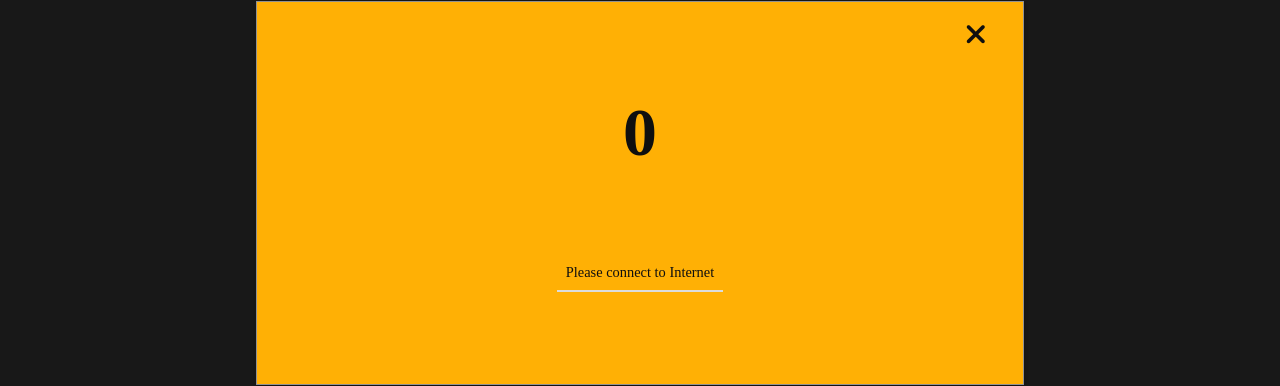
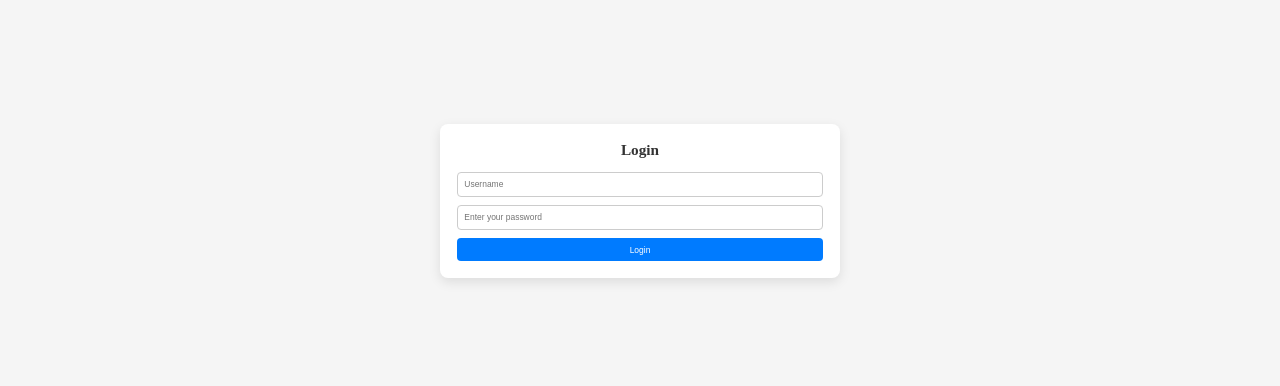
Before and after one commit to MohsinKokani/MoKoTube, a React (Create React App) app: page / in a window 1280 px wide. Shown: the part 199-585 px from the top of the page. Built offline with nearby package versions, Linux system fonts and the light colour scheme; no server answers.

Commit message:
Added Login component

```diff
--- a/src/App.css
+++ b/src/App.css
@@ -601,6 +601,58 @@ span {
     width: 10rem;
 }
 
+
+/* Login.css */
+
+.login-container {
+    height: 100vh;
+    display: flex;
+    align-items: center;
+    justify-content: center;
+    background-color: #f5f5f5;
+}
+
+.login-box {
+    max-width: 400px;
+    width: 100%;
+    padding: 2rem;
+    box-shadow: 0 4px 12px rgba(0, 0, 0, 0.1);
+    background-color: #fff;
+    border-radius: 8px;
+    text-align: center;
+}
+
+.login-box h2 {
+    margin-bottom: 1.5rem;
+    font-size: 1.8rem;
+    color: #333;
+}
+
+.login-input {
+    padding: 0.75rem;
+    width: 100%;
+    margin-bottom: 1rem;
+    border: 1px solid #ccc;
+    border-radius: 4px;
+    font-size: 1rem;
+}
+
+.login-button {
+    width: 100%;
+    padding: 0.75rem;
+    background-color: #007bff;
+    color: #fff;
+    border: none;
+    border-radius: 4px;
+    font-size: 1rem;
+    cursor: pointer;
+}
+
+.error-message {
+    color: red;
+    margin-top: 1rem;
+}
+
 @media screen and (min-width:1280px) {
     :root {
         font-size: 53%;
--- a/src/App.js
+++ b/src/App.js
@@ -1,17 +1,24 @@
 
-import React, { useState } from 'react';
+import React, { useState, useEffect } from 'react';
 import { BrowserRouter, Routes, Route } from 'react-router-dom';
 import './App.css';
-import { ChannelDetais, VideoDetails, NavBar, HorizontalNav, History, ShowError, PlayListDetails, SearchFeed } from './Components';
+import { ChannelDetais, VideoDetails, NavBar, HorizontalNav, History, ShowError, PlayListDetails, SearchFeed, Login } from './Components';
 import FetchFromApi from './utils/FetchFromApi';
 
 const App = () => {
-
+  const [isLoggedIn, setIsLoggedIn] = useState(false);
   const [errorStatus, setErrorStatus] = useState({
     present: false,
     code: 0,
     message: ""
   });
+
+  useEffect(() => {
+    const loggedIn = localStorage.getItem('isLoggedIn');
+    if (loggedIn === 'true') {
+      setIsLoggedIn(true);
+    }
+  }, []);
 
   const handleApiError = (error) => {
     if (error?.code === "ERR_NETWORK") {
@@ -71,6 +78,10 @@ const App = () => {
 
   };
 
+  if (!isLoggedIn) {
+    return <Login setIsLoggedIn={setIsLoggedIn} />;
+  }
+
   return (
     <>
 
--- /dev/null
+++ b/src/Components/Login.jsx
@@ -0,0 +1,56 @@
+import React, { useState } from 'react';
+
+const storedHash = '55bb35c6e8d3a3f87618f5276d62f179f5991ccae7450b433f6eff3904aa110f';
+
+const hashPassword = async (password) => {
+  const encoder = new TextEncoder();
+  const data = encoder.encode(password);
+  const hashBuffer = await crypto.subtle.digest("SHA-256", data);
+  const hashArray = Array.from(new Uint8Array(hashBuffer));
+  return hashArray.map(b => b.toString(16).padStart(2, '0')).join('');
+};
+
+const Login = ({ setIsLoggedIn }) => {
+  const [password, setPassword] = useState('');
+  const [error, setError] = useState('');
+
+  const handleLogin = async (e) => {
+    e.preventDefault();
+    const hash = await hashPassword(password);
+    if (hash === storedHash) {
+      localStorage.setItem('isLoggedIn', 'true');
+      setIsLoggedIn(true);
+    } else {
+      setError('Incorrect password');
+    }
+  };
+
+  return (
+    <div className="login-container">
+      <div className="login-box">
+        <h2>Login</h2>
+        <form onSubmit={handleLogin}>
+          <input
+            type="text"
+            placeholder="Username"
+            className="login-input"
+            autoComplete="username"
+          />
+          <input
+            type="password"
+            placeholder="Enter your password"
+            value={password}
+            onChange={(e) => setPassword(e.target.value)}
+            className="login-input"
+            autoComplete="current-password"
+          />
+          <button type="submit" className="login-button small">Login</button>
+          {error && <p className="error-message">{error}</p>}
+        </form>
+      </div>
+    </div>
+
+  );
+};
+
+export default Login;
--- a/src/Components/index.js
+++ b/src/Components/index.js
@@ -11,6 +11,7 @@ export { default as History } from "./History";
 export { default as ShowError } from "./ShowError";
 export { default as PlayListDetails } from "./PlayListDetails";
 export { default as ChannelAbout } from "./ChannelAbout";
+export { default as Login } from "./Login";
 export { default as Loader } from "./Assets/Loader.gif";
 export { default as logo } from "./Assets/Logo.png";
 export { default as myImg } from "./Assets/User.png";
```
